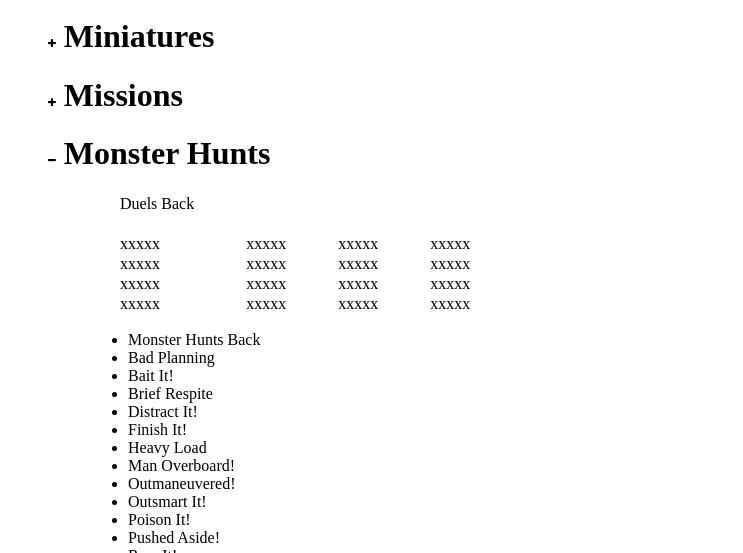
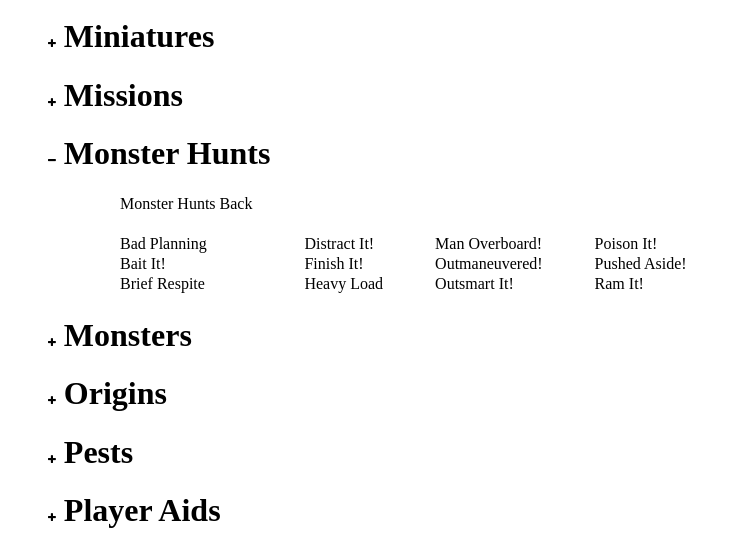
Before and after one commit to any2cards/smt, a browser extension: page index.html in a window 1280 px wide. Both pictures are taken after a click on the element "Monster Hunts". Shown: the part 763-1316 px from the top of the page, without its empty margins (0-743 px from the left). Drawn offline with nearby package versions, Linux system fonts and the light colour scheme.

Commit message:
Implement MH Table

```diff
--- a/index.html
+++ b/index.html
@@ -282,28 +282,12 @@
 			<h1><i class="fa fa-plus"></i> Monster Hunts </h1>
 			<div class="TextZone">
 				<table class="table-padded">
-					<tr><td>Duels Back</td></tr>
+					<tr><td>Monster Hunts Back</td></tr>
 					<tr><td>&nbsp</td></tr>
-					<tr><td>xxxxx</td><td>xxxxx</td><td>xxxxx</td><td>xxxxx</td></tr>
-					<tr><td>xxxxx</td><td>xxxxx</td><td>xxxxx</td><td>xxxxx</td></tr>
-					<tr><td>xxxxx</td><td>xxxxx</td><td>xxxxx</td><td>xxxxx</td></tr>
-					<tr><td>xxxxx</td><td>xxxxx</td><td>xxxxx</td><td>xxxxx</td></tr>
+					<tr><td>Bad Planning</td><td>Distract It!</td><td>Man Overboard!</td><td>Poison It!</td></tr>
+					<tr><td>Bait It!</td><td>Finish It!</td><td>Outmaneuvered!</td><td>Pushed Aside!</td></tr>
+					<tr><td>Brief Respite</td><td>Heavy Load</td><td>Outsmart It!</td><td>Ram It!</td></tr>
 				</table>
-				<ul>
-					<li>Monster Hunts Back</li>
-					<li>Bad Planning</li>
-					<li>Bait It!</li>
-					<li>Brief Respite</li>
-					<li>Distract It!</li>
-					<li>Finish It!</li>
-					<li>Heavy Load</li>
-					<li>Man Overboard!</li>
-					<li>Outmaneuvered!</li>
-					<li>Outsmart It!</li>
-					<li>Poison It!</li>
-					<li>Pushed Aside!</li>
-					<li>Ram It!</li>
-				</ul>
 			</div>
 		</div>
 
```
